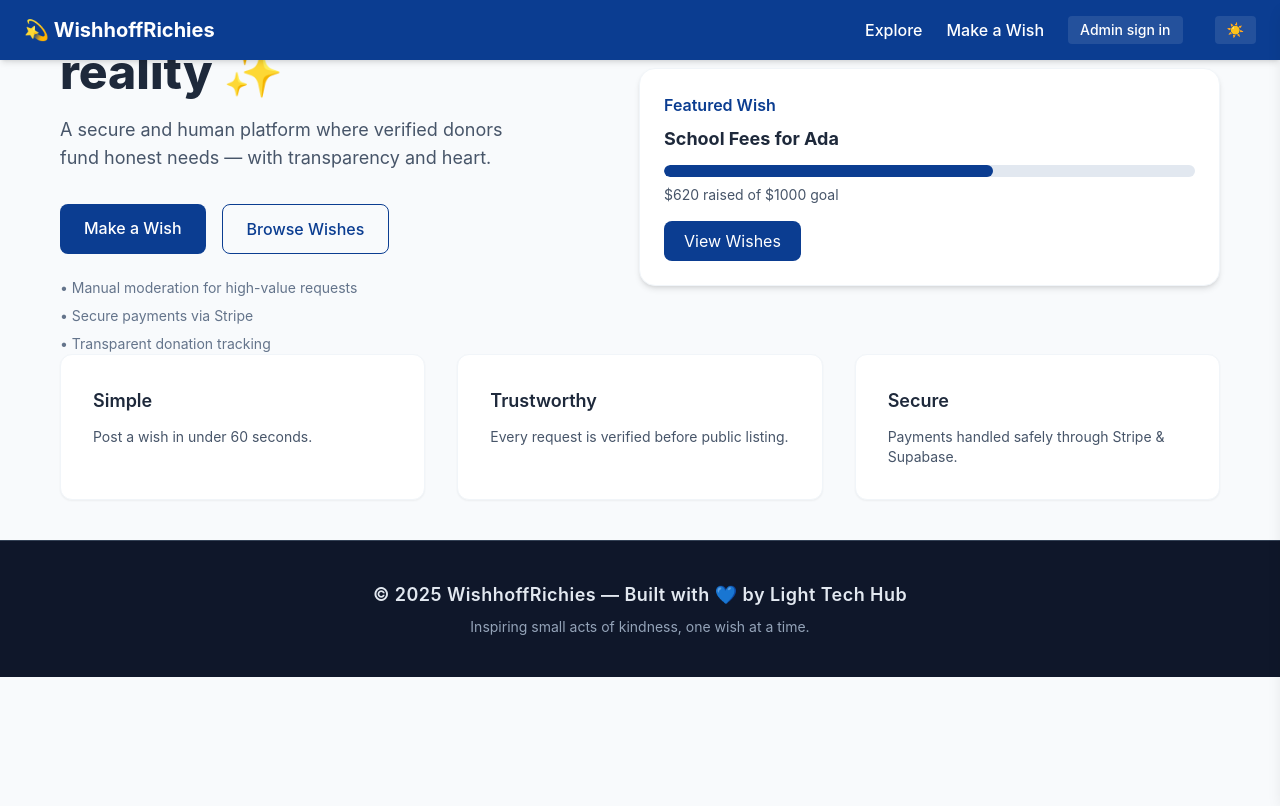
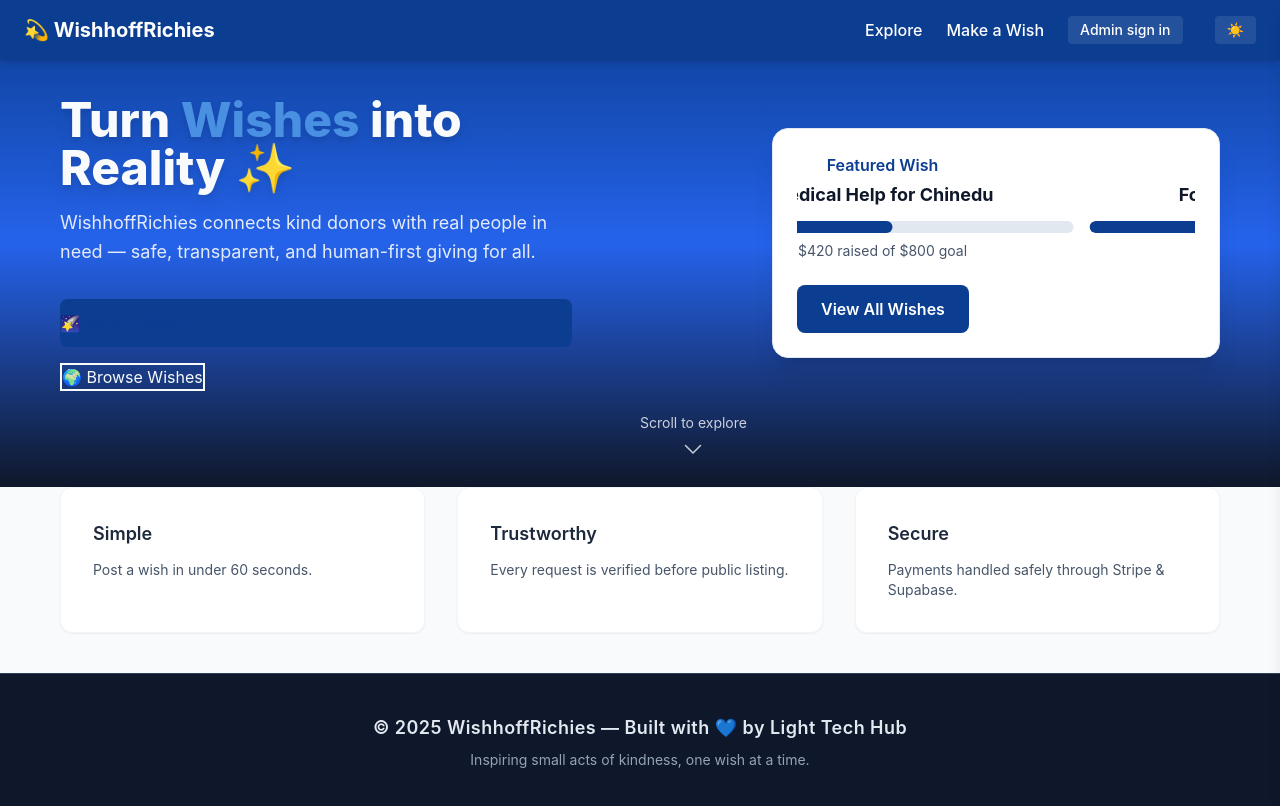
Before and after one commit to Lightcomputerstechnology/WishhoffRichies, a Next.js app: page / in a window 1280 px wide. Shown: the top 806 px of the page. Built offline with nearby package versions, Linux system fonts and the light colour scheme; no server answers.

Commit message:
Update HeroSection.js

```diff
--- a/components/HeroSection.js
+++ b/components/HeroSection.js
@@ -2,66 +2,118 @@ import Link from "next/link";
 
 export default function HeroSection() {
   return (
-    <header className="container mx-auto px-6 py-16 text-center md:text-left">
-      <div className="flex flex-col md:flex-row md:items-center md:justify-between gap-12">
-        {/* LEFT SIDE — Text Content */}
-        <div className="flex-1">
-          <h1 className="text-4xl md:text-5xl font-extrabold leading-tight text-slate-800 dark:text-slate-100">
-            Turn wishes into reality ✨
+    <section className="relative overflow-hidden bg-gradient-to-b from-[#0b3d91] via-[#2563eb] to-[#0f172a] text-white py-24">
+      <div className="container mx-auto px-6 flex flex-col md:flex-row items-center justify-between gap-12">
+        {/* LEFT SIDE — Text */}
+        <div className="flex-1 max-w-lg animate-fade-up">
+          <h1 className="text-4xl md:text-5xl font-extrabold leading-tight mb-4 text-light drop-shadow-lg">
+            Turn <span className="text-accent">Wishes</span> into Reality ✨
           </h1>
-          <p className="mt-5 text-lg text-slate-600 dark:text-slate-300 max-w-md">
-            A secure and human platform where verified donors fund honest needs —
-            with transparency and heart.
+
+          <p className="text-lg text-light/90 mb-8 leading-relaxed">
+            WishhoffRichies connects kind donors with real people in need —
+            safe, transparent, and human-first giving for all.
           </p>
 
-          <div className="mt-8 flex flex-col sm:flex-row gap-4 justify-center md:justify-start">
+          <div className="flex flex-wrap gap-4">
             <Link
               href="/wish/new"
-              className="px-6 py-3 rounded-lg bg-primary text-white font-medium hover:bg-primary/90 transition"
+              className="btn-primary bg-light text-primary font-semibold hover:bg-accent hover:text-white transition"
             >
-              Make a Wish
+              🌠 Make a Wish
             </Link>
             <Link
               href="/explore"
-              className="px-6 py-3 rounded-lg border border-primary text-primary font-medium hover:bg-primary hover:text-white transition"
+              className="btn-outline border-2 border-light text-light hover:bg-light hover:text-primary transition"
             >
-              Browse Wishes
+              🌍 Browse Wishes
             </Link>
           </div>
-
-          <ul className="mt-6 space-y-2 text-sm text-slate-500 dark:text-slate-400">
-            <li>• Manual moderation for high-value requests</li>
-            <li>• Secure payments via Stripe</li>
-            <li>• Transparent donation tracking</li>
-          </ul>
         </div>
 
-        {/* RIGHT SIDE — Featured Wish Card */}
-        <div className="flex-1 bg-white dark:bg-slate-800 p-6 rounded-2xl shadow-md border border-slate-100 dark:border-slate-700">
-          <h4 className="text-primary font-semibold mb-2">Featured Wish</h4>
-          <h3 className="text-lg font-bold text-slate-800 dark:text-slate-100">
-            School Fees for Ada
+        {/* RIGHT SIDE — Featured Wish Card Carousel */}
+        <div className="flex-1 bg-white dark:bg-slate-800 p-6 rounded-2xl shadow-xl border border-slate-200 dark:border-slate-700 animate-fade-in w-full max-w-md">
+          <div className="relative overflow-hidden">
+            <div className="whitespace-nowrap animate-slide">
+              {[
+                { title: "School Fees for Ada", raised: 620, goal: 1000 },
+                { title: "Medical Help for Chinedu", raised: 420, goal: 800 },
+                { title: "Food Support for Ngozi", raised: 950, goal: 950 },
+                { title: "Rent Aid for Musa", raised: 200, goal: 600 },
+              ].map((wish, i) => (
+                <div
+                  key={i}
+                  className="inline-block w-full text-center align-top px-2"
+                >
+                  <h4 className="text-primary font-semibold mb-1">Featured Wish</h4>
+                  <h3 className="text-lg font-bold text-dark dark:text-light">
+                    {wish.title}
                   </h3>
 
                   <div className="mt-3 bg-slate-200 dark:bg-slate-700 rounded-full h-3 overflow-hidden">
                     <div
-              style={{ width: "62%" }}
+                      style={{ width: `${(wish.raised / wish.goal) * 100}%` }}
                       className="bg-primary h-3 rounded-full transition-all"
                     ></div>
                   </div>
 
                   <p className="mt-2 text-sm text-slate-600 dark:text-slate-300">
-            $620 raised of $1000 goal
+                    ${wish.raised} raised of ${wish.goal} goal
                   </p>
+                </div>
+              ))}
+            </div>
+          </div>
 
           <Link
             href="/explore"
-            className="mt-4 inline-block px-5 py-2 rounded-lg bg-primary text-white hover:bg-primary/90 transition"
+            className="mt-6 inline-block px-6 py-3 rounded-lg bg-primary text-white font-semibold hover:bg-accent transition"
           >
-            View Wishes
+            View All Wishes
           </Link>
         </div>
       </div>
-    </header>
+
+      {/* Scroll Indicator */}
+      <div className="absolute bottom-6 left-1/2 transform -translate-x-1/2 animate-bounce">
+        <div className="text-light/80 text-sm flex flex-col items-center">
+          <span>Scroll to explore</span>
+          <svg
+            xmlns="http://www.w3.org/2000/svg"
+            fill="none"
+            viewBox="0 0 24 24"
+            strokeWidth="1.5"
+            stroke="currentColor"
+            className="w-6 h-6 mt-1"
+          >
+            <path strokeLinecap="round" strokeLinejoin="round" d="M19.5 8.25l-7.5 7.5-7.5-7.5" />
+          </svg>
+        </div>
+      </div>
+
+      {/* Animation Styles */}
+      <style jsx>{`
+        @keyframes slide {
+          0% {
+            transform: translateX(0%);
+          }
+          25% {
+            transform: translateX(-100%);
+          }
+          50% {
+            transform: translateX(-200%);
+          }
+          75% {
+            transform: translateX(-300%);
+          }
+          100% {
+            transform: translateX(0%);
+          }
+        }
+        .animate-slide {
+          animation: slide 16s infinite ease-in-out;
+        }
+      `}</style>
+    </section>
   );
 }
```
Lines whose indentation alone changed are shown as unchanged.
